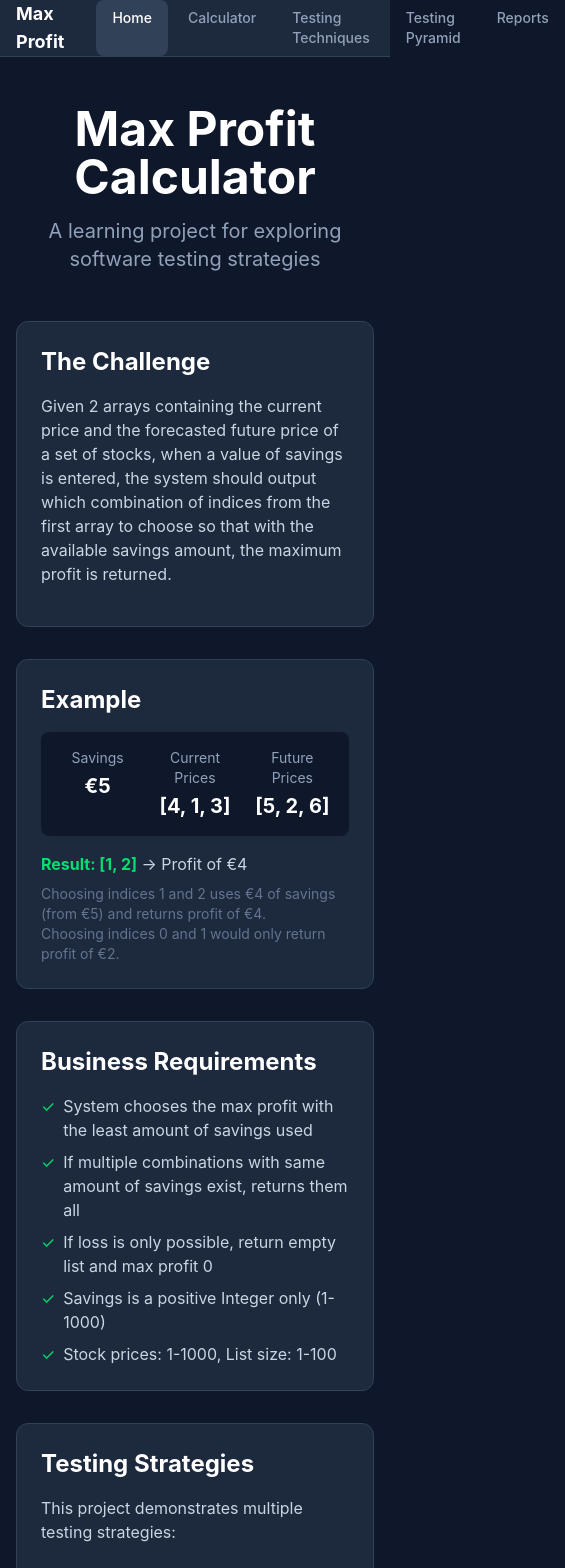
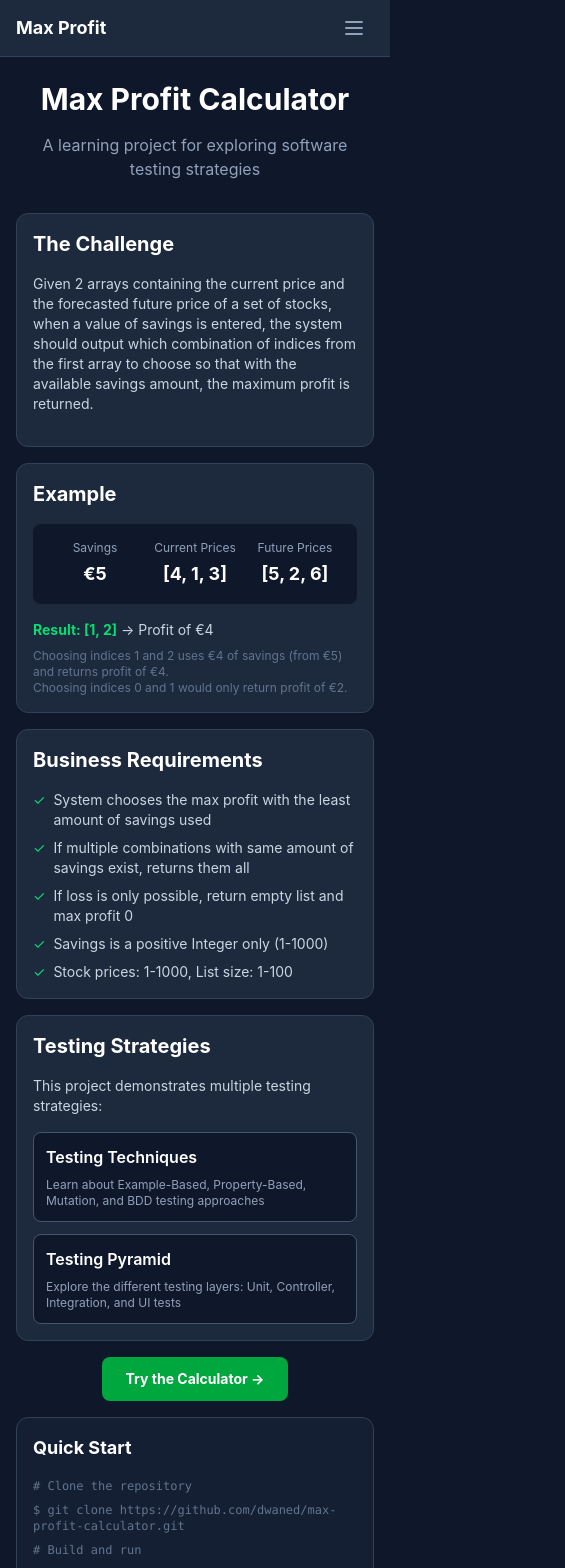
Before and after one commit to dwaned/max-profit-calculator, a React (Vite) app in the folder site/frontend/: page / in a window 390 px wide. Shown: the top 1568 px of the page, 565 px wide, since content can reach past the window. Built offline with nearby package versions, Linux system fonts and the light colour scheme.

Commit message:
Add mobile responsiveness and sticky navigation

```diff
--- a/site/frontend/src/App.jsx
+++ b/site/frontend/src/App.jsx
@@ -11,6 +11,7 @@ import ReportsPage from './pages/ReportsPage';
 
 function Navigation() {
   const location = useLocation();
+  const [isMobileMenuOpen, setIsMobileMenuOpen] = useState(false);
 
   const links = [
     { path: '/', label: 'Home' },
@@ -20,13 +21,16 @@ function Navigation() {
     { path: '/reports', label: 'Reports' },
   ];
 
+  const closeMobileMenu = () => setIsMobileMenuOpen(false);
+
   return (
-    <nav className="bg-slate-800 border-b border-slate-700">
+    <>
+      <nav className="sticky top-0 z-50 bg-slate-800 border-b border-slate-700">
         <div className="max-w-6xl mx-auto px-4">
           <div className="flex items-center justify-between h-14">
             <div className="flex items-center space-x-8">
               <span className="text-white font-bold text-lg">Max Profit</span>
-            <div className="flex space-x-1">
+              <div className="hidden md:flex space-x-1">
                 {links.map(link => (
                   <Link
                     key={link.path}
@@ -43,9 +47,60 @@ function Navigation() {
                 ))}
               </div>
             </div>
+
+            <button
+              className="md:hidden p-2 text-slate-400 hover:text-white"
+              onClick={() => setIsMobileMenuOpen(true)}
+              aria-label="Open menu"
+            >
+              <svg className="w-6 h-6" fill="none" stroke="currentColor" viewBox="0 0 24 24">
+                <path strokeLinecap="round" strokeLinejoin="round" strokeWidth={2} d="M4 6h16M4 12h16M4 18h16" />
+              </svg>
+            </button>
           </div>
         </div>
       </nav>
+
+      {isMobileMenuOpen && (
+        <div className="fixed inset-0 z-50">
+          <div
+            className="absolute inset-0 bg-black/50"
+            onClick={closeMobileMenu}
+          />
+          <div className="absolute right-0 top-0 h-full w-64 bg-slate-800 shadow-xl flex flex-col">
+            <div className="flex items-center justify-between p-4 border-b border-slate-700">
+              <span className="text-white font-bold">Menu</span>
+              <button
+                onClick={closeMobileMenu}
+                className="p-2 text-slate-400 hover:text-white"
+                aria-label="Close menu"
+              >
+                <svg className="w-6 h-6" fill="none" stroke="currentColor" viewBox="0 0 24 24">
+                  <path strokeLinecap="round" strokeLinejoin="round" strokeWidth={2} d="M6 18L18 6M6 6l12 12" />
+                </svg>
+              </button>
+            </div>
+            <div className="flex-1 py-4">
+              {links.map(link => (
+                <Link
+                  key={link.path}
+                  to={link.path}
+                  onClick={closeMobileMenu}
+                  className={`
+                    block px-4 py-3 text-base font-medium transition-colors
+                    ${location.pathname === link.path
+                      ? 'bg-slate-700 text-white'
+                      : 'text-slate-400 hover:text-white hover:bg-slate-700/50'}
+                  `}
+                >
+                  {link.label}
+                </Link>
+              ))}
+            </div>
+          </div>
+        </div>
+      )}
+    </>
   );
 }
 
@@ -125,18 +180,18 @@ function CalculatorPage() {
   };
 
   return (
-    <div className="max-w-6xl mx-auto px-4 py-8">
-      <header className="mb-8">
-        <h1 className="text-3xl font-bold text-white">Max Profit Calculator</h1>
-        <p className="text-slate-400 mt-2">
+    <div className="max-w-6xl mx-auto px-4 py-4 md:py-8">
+      <header className="mb-6 md:mb-8">
+        <h1 className="text-2xl md:text-3xl font-bold text-white">Max Profit Calculator</h1>
+        <p className="text-slate-400 mt-2 text-sm md:text-base">
           Find the optimal stock buy/sell combination for maximum profit
         </p>
       </header>
 
-      <div className="grid grid-cols-1 lg:grid-cols-3 gap-6">
-        <div className="lg:col-span-2 space-y-6">
-          <div className="bg-slate-800 rounded-xl p-6 border border-slate-700">
-            <h2 className="text-xl font-semibold text-white mb-4">
+      <div className="grid grid-cols-1 lg:grid-cols-3 gap-4 md:gap-6">
+        <div className="lg:col-span-2 space-y-4 md:space-y-6">
+          <div className="bg-slate-800 rounded-xl p-4 md:p-6 border border-slate-700">
+            <h2 className="text-lg md:text-xl font-semibold text-white mb-4">
               Calculate
             </h2>
 
@@ -184,9 +239,9 @@ function CalculatorPage() {
         </div>
       </div>
 
-      <footer className="mt-12 text-center text-slate-500 text-sm">
-        <p>
-          API running at <code className="bg-slate-800 px-2 py-1 rounded">/api</code>
+      <footer className="mt-8 md:mt-12 text-center text-slate-500 text-sm">
+        <p className="text-xs md:text-sm">
+          API running at <code className="bg-slate-800 px-2 py-1 rounded text-xs">/api</code>
         </p>
       </footer>
     </div>
--- a/site/frontend/src/pages/HomePage.jsx
+++ b/site/frontend/src/pages/HomePage.jsx
@@ -4,16 +4,16 @@ import { motion } from 'framer-motion';
 function HomePage() {
   return (
     <div className="min-h-screen bg-slate-900 text-slate-200">
-      <div className="max-w-4xl mx-auto px-4 py-12">
+      <div className="max-w-4xl mx-auto px-4 py-6 md:py-12">
         <motion.header
           initial={{ opacity: 0, y: -20 }}
           animate={{ opacity: 1, y: 0 }}
-          className="text-center mb-12"
+          className="text-center mb-8 md:mb-12"
         >
-          <h1 className="text-5xl font-bold text-white mb-4">
+          <h1 className="text-3xl md:text-5xl font-bold text-white mb-4">
             Max Profit Calculator
           </h1>
-          <p className="text-xl text-slate-400">
+          <p className="text-base md:text-xl text-slate-400">
             A learning project for exploring software testing strategies
           </p>
         </motion.header>
@@ -22,47 +22,47 @@ function HomePage() {
           initial={{ opacity: 0, y: 20 }}
           animate={{ opacity: 1, y: 0 }}
           transition={{ delay: 0.2 }}
-          className="space-y-8"
+          className="space-y-4 md:space-y-8"
         >
-          <section className="bg-slate-800 rounded-xl p-6 border border-slate-700">
-            <h2 className="text-2xl font-bold text-white mb-4">The Challenge</h2>
-            <p className="text-slate-300 mb-4">
+          <section className="bg-slate-800 rounded-xl p-4 md:p-6 border border-slate-700">
+            <h2 className="text-xl md:text-2xl font-bold text-white mb-4">The Challenge</h2>
+            <p className="text-slate-300 text-sm md:text-base mb-4">
               Given 2 arrays containing the current price and the forecasted future price of a set of stocks,
               when a value of savings is entered, the system should output which combination of indices from the
               first array to choose so that with the available savings amount, the maximum profit is returned.
             </p>
           </section>
 
-          <section className="bg-slate-800 rounded-xl p-6 border border-slate-700">
-            <h2 className="text-2xl font-bold text-white mb-4">Example</h2>
+          <section className="bg-slate-800 rounded-xl p-4 md:p-6 border border-slate-700">
+            <h2 className="text-xl md:text-2xl font-bold text-white mb-4">Example</h2>
             <div className="bg-slate-900 rounded-lg p-4 mb-4">
-              <div className="grid grid-cols-3 gap-4 text-center">
+              <div className="grid grid-cols-3 gap-2 md:gap-4 text-center text-xs md:text-base">
                 <div>
-                  <div className="text-sm text-slate-400 mb-1">Savings</div>
-                  <div className="text-xl font-bold text-white">€5</div>
+                  <div className="text-slate-400 mb-1">Savings</div>
+                  <div className="text-lg md:text-xl font-bold text-white">€5</div>
                 </div>
                 <div>
-                  <div className="text-sm text-slate-400 mb-1">Current Prices</div>
-                  <div className="text-xl font-bold text-white">[4, 1, 3]</div>
+                  <div className="text-slate-400 mb-1">Current Prices</div>
+                  <div className="text-lg md:text-xl font-bold text-white">[4, 1, 3]</div>
                 </div>
                 <div>
-                  <div className="text-sm text-slate-400 mb-1">Future Prices</div>
-                  <div className="text-xl font-bold text-white">[5, 2, 6]</div>
+                  <div className="text-slate-400 mb-1">Future Prices</div>
+                  <div className="text-lg md:text-xl font-bold text-white">[5, 2, 6]</div>
                 </div>
               </div>
             </div>
-            <p className="text-slate-300">
+            <p className="text-slate-300 text-sm md:text-base">
               <span className="text-green-400 font-bold">Result: [1, 2]</span> → Profit of €4
             </p>
-            <p className="text-sm text-slate-500 mt-2">
+            <p className="text-xs md:text-sm text-slate-500 mt-2">
               Choosing indices 1 and 2 uses €4 of savings (from €5) and returns profit of €4.<br/>
               Choosing indices 0 and 1 would only return profit of €2.
             </p>
           </section>
 
-          <section className="bg-slate-800 rounded-xl p-6 border border-slate-700">
-            <h2 className="text-2xl font-bold text-white mb-4">Business Requirements</h2>
-            <ul className="space-y-2 text-slate-300">
+          <section className="bg-slate-800 rounded-xl p-4 md:p-6 border border-slate-700">
+            <h2 className="text-xl md:text-2xl font-bold text-white mb-4">Business Requirements</h2>
+            <ul className="space-y-2 text-slate-300 text-sm md:text-base">
               <li className="flex items-start">
                 <span className="text-green-400 mr-2">✓</span>
                 System chooses the max profit with the least amount of savings used
@@ -86,27 +86,27 @@ function HomePage() {
             </ul>
           </section>
 
-          <section className="bg-slate-800 rounded-xl p-6 border border-slate-700">
-            <h2 className="text-2xl font-bold text-white mb-4">Testing Strategies</h2>
-            <p className="text-slate-300 mb-6">
+          <section className="bg-slate-800 rounded-xl p-4 md:p-6 border border-slate-700">
+            <h2 className="text-xl md:text-2xl font-bold text-white mb-4">Testing Strategies</h2>
+            <p className="text-slate-300 mb-4 md:mb-6 text-sm md:text-base">
               This project demonstrates multiple testing strategies:
             </p>
-            <div className="grid grid-cols-1 md:grid-cols-2 gap-4">
+            <div className="grid grid-cols-1 md:grid-cols-2 gap-3 md:gap-4">
               <Link
                 to="/testing-techniques"
-                className="block p-4 bg-slate-900 hover:bg-slate-750 rounded-lg border border-slate-600 hover:border-slate-500 transition-colors"
+                className="block p-3 md:p-4 bg-slate-900 hover:bg-slate-750 rounded-lg border border-slate-600 hover:border-slate-500 transition-colors"
               >
-                <h3 className="text-lg font-semibold text-white mb-2">Testing Techniques</h3>
-                <p className="text-sm text-slate-400">
+                <h3 className="text-base md:text-lg font-semibold text-white mb-2">Testing Techniques</h3>
+                <p className="text-xs md:text-sm text-slate-400">
                   Learn about Example-Based, Property-Based, Mutation, and BDD testing approaches
                 </p>
               </Link>
               <Link
                 to="/testing-pyramid"
-                className="block p-4 bg-slate-900 hover:bg-slate-750 rounded-lg border border-slate-600 hover:border-slate-500 transition-colors"
+                className="block p-3 md:p-4 bg-slate-900 hover:bg-slate-750 rounded-lg border border-slate-600 hover:border-slate-500 transition-colors"
               >
-                <h3 className="text-lg font-semibold text-white mb-2">Testing Pyramid</h3>
-                <p className="text-sm text-slate-400">
+                <h3 className="text-base md:text-lg font-semibold text-white mb-2">Testing Pyramid</h3>
+                <p className="text-xs md:text-sm text-slate-400">
                   Explore the different testing layers: Unit, Controller, Integration, and UI tests
                 </p>
               </Link>
@@ -116,21 +116,21 @@ function HomePage() {
           <section className="text-center">
             <Link
               to="/calculator"
-              className="inline-block px-8 py-4 bg-green-600 hover:bg-green-500 text-white font-bold rounded-lg transition-colors text-lg"
+              className="inline-block px-6 md:px-8 py-3 md:py-4 bg-green-600 hover:bg-green-500 text-white font-bold rounded-lg transition-colors text-sm md:text-lg"
             >
               Try the Calculator →
             </Link>
           </section>
 
-          <section className="bg-slate-800/50 rounded-xl p-6 border border-slate-700">
-            <h2 className="text-xl font-bold text-white mb-4">Quick Start</h2>
-            <div className="space-y-2 text-sm font-mono">
+          <section className="bg-slate-800/50 rounded-xl p-4 md:p-6 border border-slate-700">
+            <h2 className="text-lg md:text-xl font-bold text-white mb-4">Quick Start</h2>
+            <div className="space-y-2 text-xs md:text-sm font-mono">
               <div><span className="text-slate-500"># Clone the repository</span></div>
               <div><span className="text-slate-500">$ git clone https://github.com/dwaned/max-profit-calculator.git</span></div>
-              <div className="mt-4"><span className="text-slate-500"># Build and run</span></div>
+              <div className="mt-2 md:mt-4"><span className="text-slate-500"># Build and run</span></div>
               <div><span className="text-slate-500">$ mvn clean install</span></div>
               <div><span className="text-slate-500">$ mvn spring-boot:run</span></div>
-              <div className="mt-4"><span className="text-slate-500"># API runs on http://localhost:9095/api</span></div>
+              <div className="mt-2 md:mt-4"><span className="text-slate-500"># API runs on http://localhost:9095/api</span></div>
             </div>
           </section>
         </motion.div>
```
Also changed, not shown: site/frontend/src/pages/ReportsPage.jsx (+5 -5 lines), site/frontend/src/pages/TestingStrategies.jsx (+5 -5 lines), site/frontend/src/pages/TestingTechniquesPage.jsx (+4 -4 lines). Lines whose indentation alone changed are shown as unchanged.
